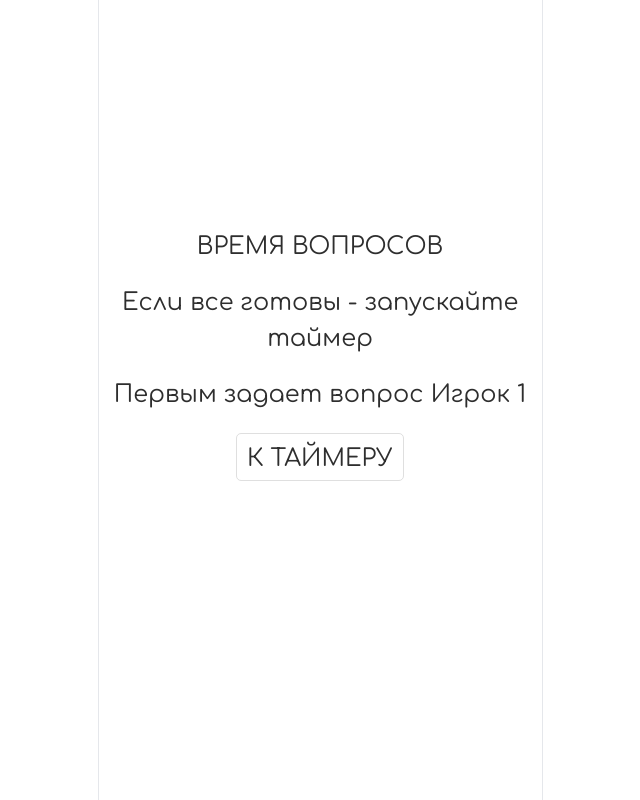
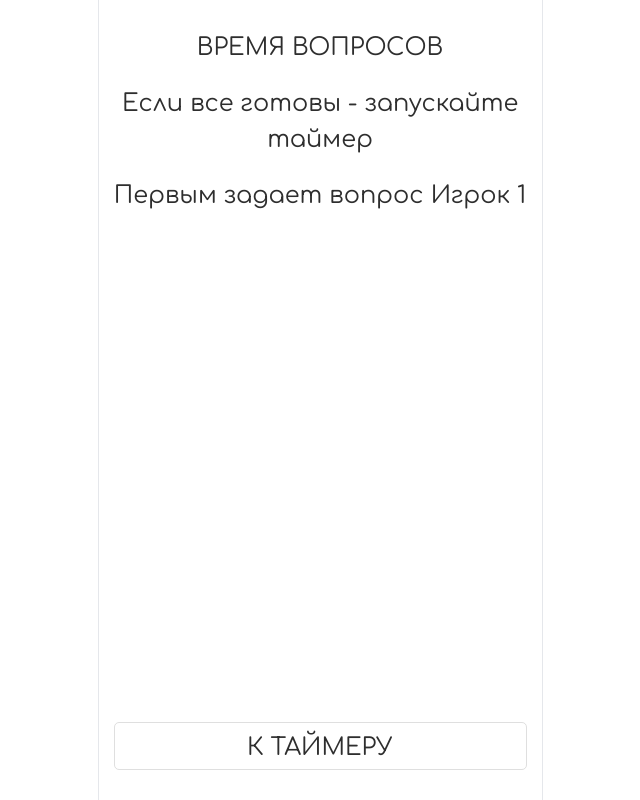
Before and after one commit to TTyKaH/spy, a Nuxt app: page /play/time-to-questions in a window 1280 px wide. Shown: the whole page, without its empty margins (320-960 px from the left). Built offline with nearby package versions, Linux system fonts and the light colour scheme.

Commit message:
polish time-to-questions and Timer

```diff
--- a/components/Timer.vue
+++ b/components/Timer.vue
@@ -1,5 +1,5 @@
 <template>
-  <div id="timer" class="text-center text-5xl grid gap-5">
+  <div id="timer" class="flex flex-col justify-center h-full gap-5 text-center text-5xl">
     <div>{{ time.minutes }}:{{ time.seconds }}</div>
     <button class="flex justify-center" @click="toggle()">
       <div v-if="!isPause" class="btn btn-rounded" @click="stopTimer()">
--- a/pages/play/time-to-questions.vue
+++ b/pages/play/time-to-questions.vue
@@ -1,6 +1,6 @@
 <template>
-  <div class="wrap wrap-py wrap-center">
-    <div v-if="isWhoFirstStage" class="grid gap-5 justify-items-center text-center">
+  <div class="wrap wrap-py">
+    <div v-if="isWhoFirstStage" class=" flex flex-col justify-between text-center h-full">
       <div class="grid gap-5">
         <h2 class="uppercase">Время вопросов</h2>
         <div>
```
